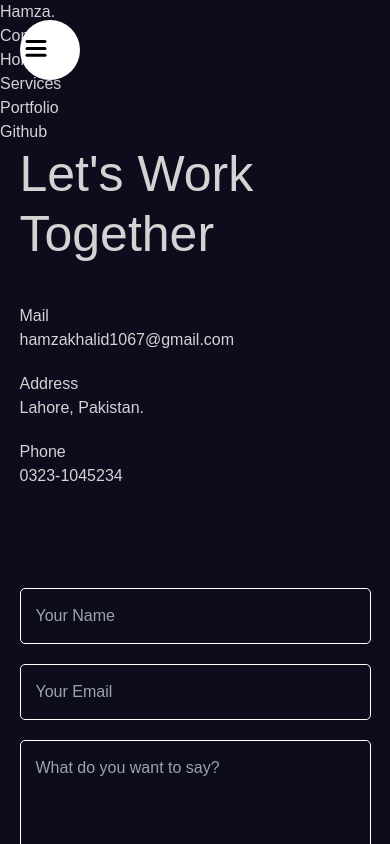
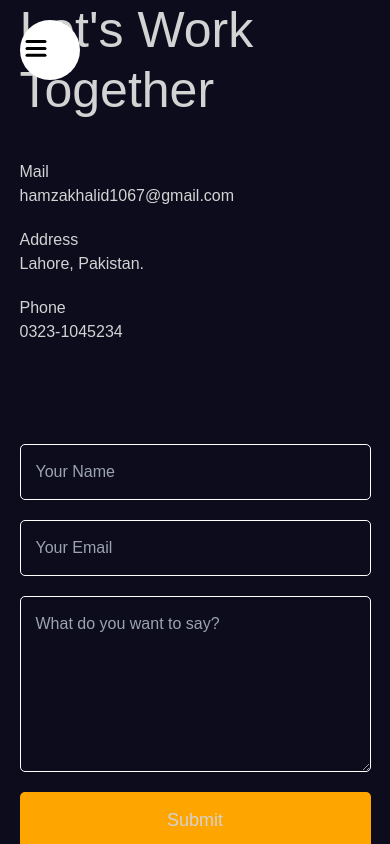
Before and after one commit to Hamza11067/08-Portfolio, a React (Vite) app: page /contact in a window 390 px wide. Shown: the top 844 px of the page. Built offline with nearby package versions, Linux system fonts and the light colour scheme.

Commit message:
made changes in header

```diff
--- a/src/components/Header/Header.jsx
+++ b/src/components/Header/Header.jsx
@@ -2,6 +2,7 @@ import { Link, NavLink } from "react-router-dom";
 import { motion } from "framer-motion";
 import Cursor from "../Cursor/Cursor";
 import Sidebar from "../Sidebar/Sidebar";
+import './header.scss'
 
 export default function Header() {
   return (
@@ -13,7 +14,8 @@ export default function Header() {
           <div className="flex flex-wrap justify-between items-center mx-auto max-w-screen-xl">
             <p
               to="/"
-              className="text-2xl font-bold text-gray-100 hidden sm:block"
+              id="nav-item"
+              className="text-2xl font-bold text-gray-100"
             >
               <motion.span
                 initial={{ opacity: 0, scale: 0.5 }}
@@ -24,7 +26,8 @@ export default function Header() {
               </motion.span>
             </p>
             <motion.div
-              className="sm:order-2 hidden sm:block"
+              id="nav-item"
+              className="sm:order-2 "
               initial={{ x: 100, opacity: 0 }}
               animate={{ x: 0, opacity: 1 }}
               transition={{ duration: 1 }}
@@ -37,12 +40,13 @@ export default function Header() {
               </Link>
             </motion.div>
             <motion.div
+              id="nav-item"
               initial={{ y: -100, opacity: 0, scale: 0.5 }}
               animate={{ y: 0, opacity: 1, scale: 1 }}
               transition={{ duration: 1 }}
             >
               <div
-                className="hidden justify-between items-center w-full sm:flex sm:w-auto order-1"
+                className="justify-between items-center w-full flex sm:w-auto order-1"
                 id="mobile-menu-2"
               >
                 <ul className="flex flex-col mt-4 sm:flex-row sm:space-x-8 sm:mt-0 font-semibold">
--- /dev/null
+++ b/src/components/Header/header.scss
@@ -0,0 +1,11 @@
+@import "../../app.scss";
+
+header{
+
+    #nav-item{
+
+        @include mobile{
+            display: none;
+        }
+    }
+}
--- a/src/components/Portfolio/portfolio.scss
+++ b/src/components/Portfolio/portfolio.scss
@@ -31,7 +31,7 @@
       }
 
       @media (max-width:380px) {
-        margin-left: 30px;
+        margin-left: 25px;
         font-size: 30px;
       }
     }
```
